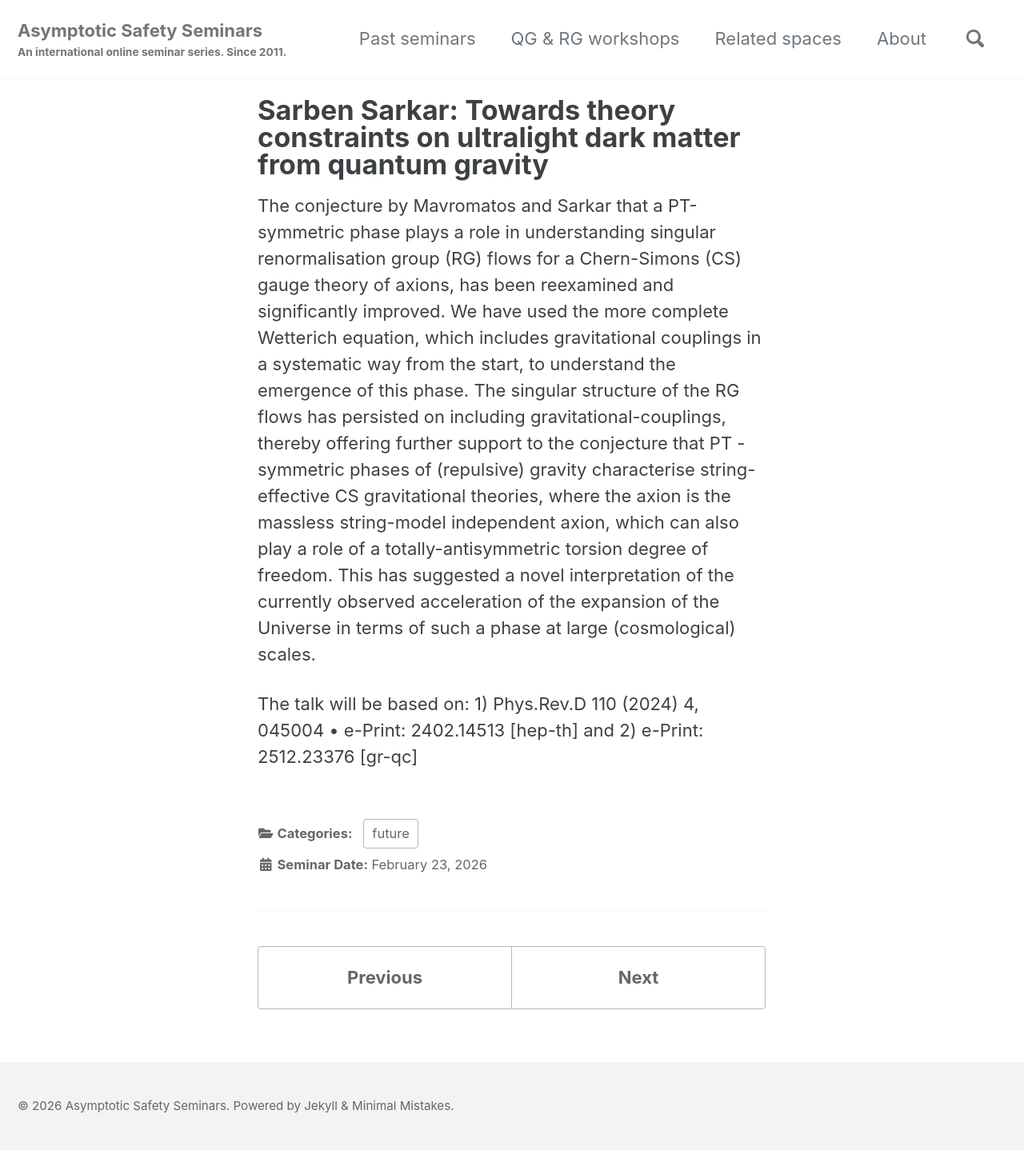
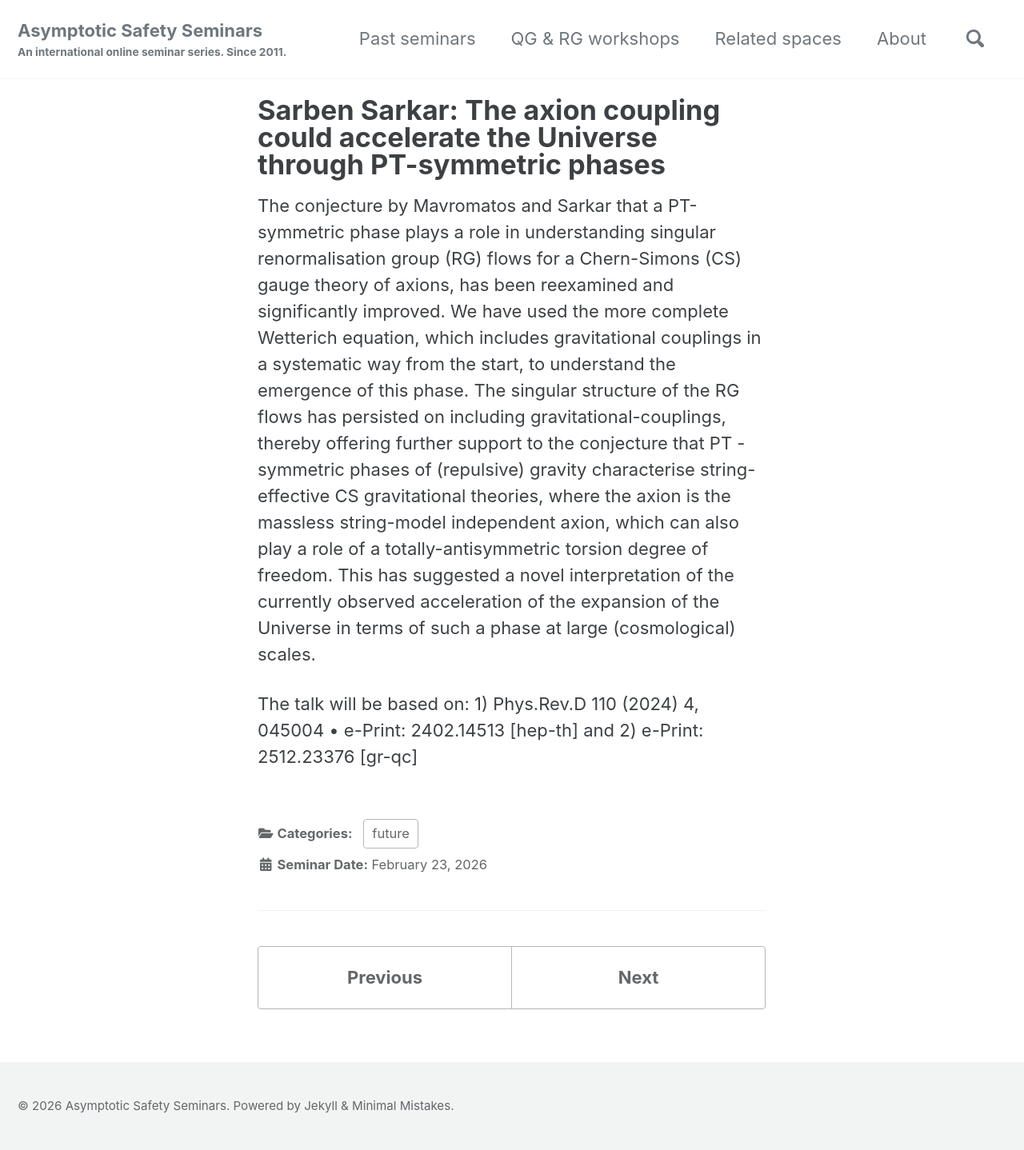
Before and after one commit to aaron-hd/as-website, a Jekyll site: the page built from _posts/2026-02-23-Sarben-Sakar.md, in a window 1280 px wide. Shown: the whole page at 80% size. Built offline with Jekyll 4.4.1, drawn with Linux system fonts in a browser that asks for light colours; cached includes are drawn as plain includes.

Commit message:
Update 2026-02-23-Sarben-Sakar.md

```diff
--- a/_posts/2026-02-23-Sarben-Sakar.md
+++ b/_posts/2026-02-23-Sarben-Sakar.md
@@ -1,6 +1,5 @@
 ---
-title: "Sarben Sarkar:  Towards theory constraints on ultralight dark matter
-from quantum gravity"
+title: "Sarben Sarkar:  The axion coupling could accelerate the Universe through PT-symmetric phases"
 published: "true"
 category: "future"
 ---
```
